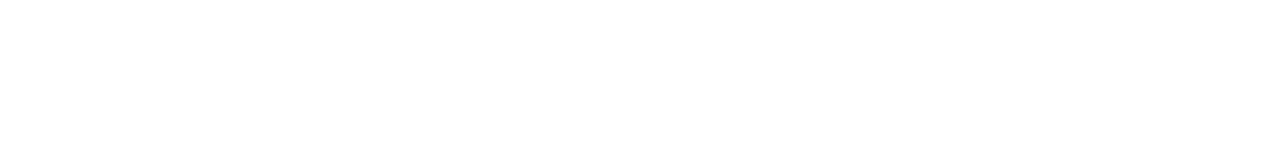
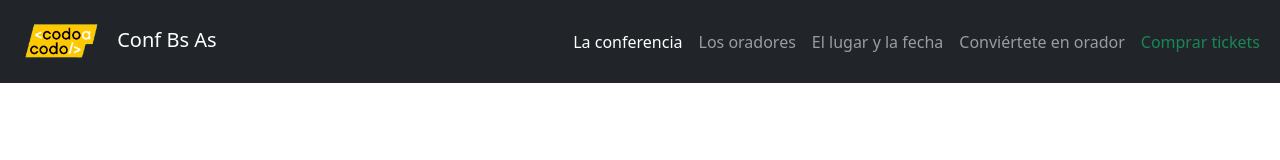
Before and after one commit to matias9486/front-end_CaC-2023, a plain HTML site: page index.html in a window 1280 px wide. Drawn offline with nearby package versions, Linux system fonts and the light colour scheme.

Commit message:
Feature-Agregado Header a la pagina principal con el navbar

```diff
--- a/index.html
+++ b/index.html
@@ -12,7 +12,41 @@
 
 </head>
 <body>
+    <!-- header -->
+    <header id="header" class="ancla">
+      <nav class="navbar fixed-top navbar-expand-lg navbar-dark bg-dark">
+          <div class="container-fluid">
+              <a class="navbar-brand" href="#">
+                  <img src="./images/codoacodo.png" alt="" width="100" >
+                  Conf Bs As
+                </a>
 
+              <button class="navbar-toggler" type="button" data-bs-toggle="collapse" data-bs-target="#navbarText" aria-controls="navbarText" aria-expanded="false" aria-label="Toggle navigation">
+                <span class="navbar-toggler-icon"></span>
+              </button>
+
+              <div class="collapse navbar-collapse" id="navbarText">
+                <ul class="navbar-nav mb-2 mb-lg-0">
+                  <li class="nav-item">
+                    <a class="nav-link active" aria-current="page" href="#header">La conferencia</a>
+                  </li>
+                  <li class="nav-item">
+                    <a class="nav-link" href="#oradores">Los oradores</a>
+                  </li>
+                  <li class="nav-item">
+                    <a class="nav-link" href="#fecha">El lugar y la fecha</a>
+                  </li>
+                  <li class="nav-item">
+                      <a class="nav-link" href="#form">Conviértete en orador</a>
+                    </li>
+                    <li class="nav-item">
+                      <a class="nav-link text-success" href="#">Comprar tickets</a>
+                    </li>
+                </ul>
+              </div>
+          </div>
+      </nav>
+  </header>
   <!-- Option 1: Bootstrap Bundle with Popper -->
     <script src="https://cdn.jsdelivr.net/npm/bootstrap@5.1.3/dist/js/bootstrap.bundle.min.js" integrity="sha384-ka7Sk0Gln4gmtz2MlQnikT1wXgYsOg+OMhuP+IlRH9sENBO0LRn5q+8nbTov4+1p" crossorigin="anonymous"></script>
 </body>
```
